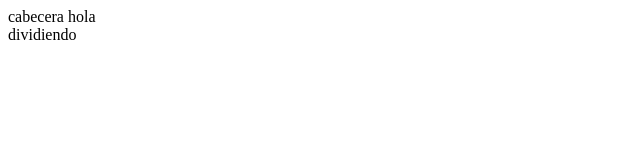
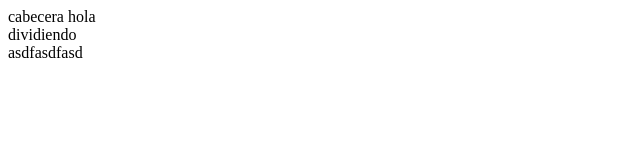
Before and after one commit to dambier/cursoGit, a plain HTML site: page proyecto/index.html in a window 1280 px wide. Shown: the whole page, without its empty margins (0-640 px from the left). Drawn offline with Linux system fonts and the light colour scheme.

Commit message:
camios en el index.html

```diff
--- a/proyecto/index.html
+++ b/proyecto/index.html
@@ -6,5 +6,5 @@
 	<div>
 		dividiendo
 	</div>
-
+asdfasdfasd
 </html>
```
